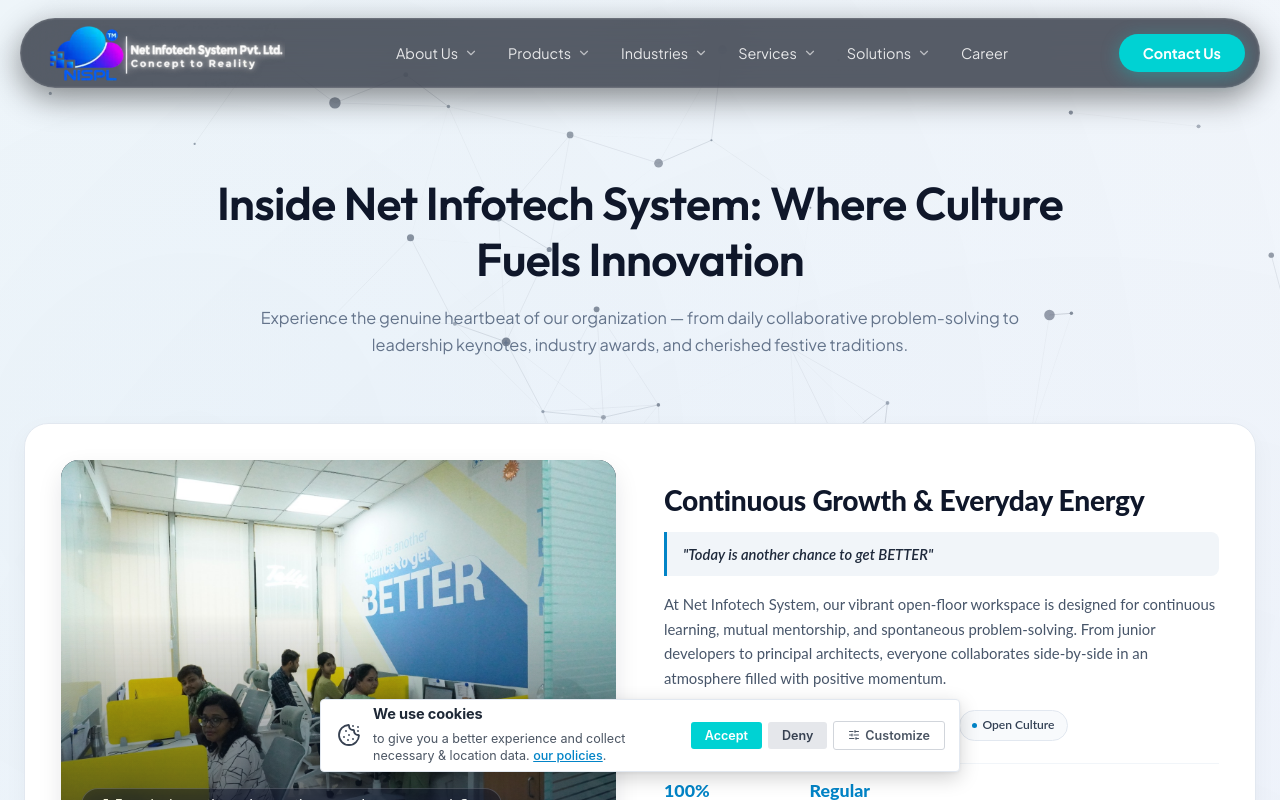
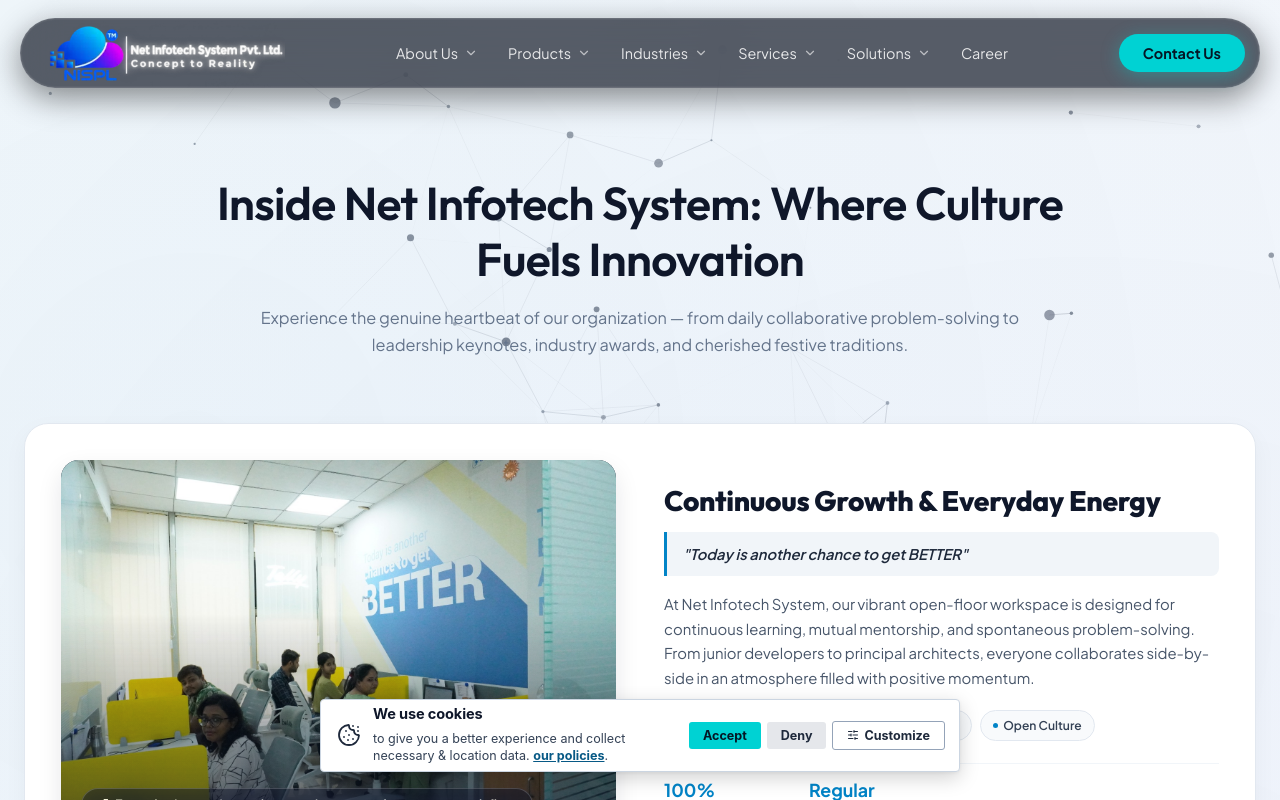
Before and after one commit to NISPL-coder/website, a React (Vite) app in the folder website/: page /about in a window 1280 px wide. Shown: the top 800 px of the page. Built offline with nearby package versions, Linux system fonts and the light colour scheme.

Commit message:
feat: add initial website source files, styles, pages, config, and metadata assets

```diff
--- a/website/src/App.jsx
+++ b/website/src/App.jsx
@@ -1,19 +1,18 @@
-import React, { useState, useEffect } from 'react';
+import React, { useState, useEffect, Suspense, lazy } from 'react';
 import { BrowserRouter, Routes, Route, Navigate, useLocation } from 'react-router-dom';
-// import WhatsAppButton from './components/WhatsAppButton';
 import DemoHomepage from './pages/Demo Page/Homepage';
-import AboutPage from './pages/AboutPage/AboutPage';
-import ContactPage from './pages/ContactPage/ContactPage';
-import CareerPage from './pages/CareerPage/CareerPage';
-import DemoModal from './components/modals/DemoModal';
-import LoginModal from './components/modals/LoginModal';
-import SearchModal from './components/modals/SearchModal';
 import CookieConsent from './components/CookieConsent/CookieConsent';
 import { INITIAL_TRANSACTIONS, INITIAL_PRODUCTS } from './data/mockData';
 import NetworkBackground from './components/background/NetworkBackground';
-import Lenis from 'lenis';
-import 'lenis/dist/lenis.css';
 import './App.css';
+
+// Code-split secondary routes & heavy modals for instant LCP and minimal initial bundle
+const AboutPage = lazy(() => import('./pages/AboutPage/AboutPage'));
+const ContactPage = lazy(() => import('./pages/ContactPage/ContactPage'));
+const CareerPage = lazy(() => import('./pages/CareerPage/CareerPage'));
+const DemoModal = lazy(() => import('./components/modals/DemoModal'));
+const LoginModal = lazy(() => import('./components/modals/LoginModal'));
+const SearchModal = lazy(() => import('./components/modals/SearchModal'));
 
 // Smooth scroll to top on route change or handle hash anchors
 function ScrollToTop() {
@@ -44,41 +43,6 @@ function MainApp() {
   const [isLoginModalOpen, setIsLoginModalOpen] = useState(false);
   const [isSearchModalOpen, setIsSearchModalOpen] = useState(false);
 
-  // Buttery smooth momentum scrolling engine
-  useEffect(() => {
-    const lenis = new Lenis({
-      duration: 1.15,
-      easing: (t) => Math.min(1, 1.001 - Math.pow(2, -10 * t)),
-      orientation: 'vertical',
-      gestureOrientation: 'vertical',
-      smoothWheel: true,
-      wheelMultiplier: 1.0,
-      touchMultiplier: 1.8,
-      infinite: false,
-    });
-
-    let animationFrameId;
-
-    function raf(time) {
-      lenis.raf(time);
-      animationFrameId = requestAnimationFrame(raf);
-    }
-
-    animationFrameId = requestAnimationFrame(raf);
-
-    // Stop scrolling if any modal is active
-    if (isDemoModalOpen || isLoginModalOpen || isSearchModalOpen) {
-      lenis.stop();
-    } else {
-      lenis.start();
-    }
-
-    return () => {
-      cancelAnimationFrame(animationFrameId);
-      lenis.destroy();
-    };
-  }, [isDemoModalOpen, isLoginModalOpen, isSearchModalOpen]);
-
   // Keyboard shortcut: Ctrl + K or Cmd + K for global search palette
   useEffect(() => {
     const handleKeyDown = (e) => {
@@ -97,6 +61,7 @@ function MainApp() {
       {/* Universal Interactive Constellation Background */}
       <NetworkBackground />
 
+      <Suspense fallback={null}>
         <Routes>
           <Route
             path="/"
@@ -130,21 +95,25 @@ function MainApp() {
           {/* All routes fallback directly to the official Homepage */}
           <Route path="*" element={<Navigate to="/" replace />} />
         </Routes>
+      </Suspense>
 
-      {/* Floating WhatsApp Contact Widget */}
-      {/* <WhatsAppButton /> */}
-
-      {/* Global Interactive Modals */}
+      {/* Global Interactive Modals (Loaded on demand) */}
+      <Suspense fallback={null}>
+        {isDemoModalOpen && (
           <DemoModal
             isOpen={isDemoModalOpen}
             onClose={() => setIsDemoModalOpen(false)}
             onSubmitSuccess={(msg) => console.log(msg)}
           />
+        )}
+        {isLoginModalOpen && (
           <LoginModal
             isOpen={isLoginModalOpen}
             onClose={() => setIsLoginModalOpen(false)}
             onLoginSuccess={(msg) => console.log(msg)}
           />
+        )}
+        {isSearchModalOpen && (
           <SearchModal
             isOpen={isSearchModalOpen}
             onClose={() => setIsSearchModalOpen(false)}
@@ -152,6 +121,8 @@ function MainApp() {
             products={products}
             onSelectAction={() => {}}
           />
+        )}
+      </Suspense>
 
       {/* Global First-Visit Cookie & Privacy Consent */}
       <CookieConsent />
--- a/website/src/components/CookieConsent/CookieConsent.css
+++ b/website/src/components/CookieConsent/CookieConsent.css
@@ -28,7 +28,8 @@
 
 .nis-cookie-banner-inner {
   background: #ffffff;
-  border: 1px solid #e2e8f0;
+  color: #1e293b; /* 14.63:1 contrast ratio against #ffffff - WCAG AAA compliant */
+  border: 1px solid #cbd5e1;
   border-radius: 4px;
   padding: 6px 14px 6px 16px;
   box-shadow: 0 6px 20px rgba(0, 0, 0, 0.18), 0 1px 4px rgba(0, 0, 0, 0.06);
@@ -51,11 +52,11 @@
   align-items: center;
   justify-content: center;
   flex-shrink: 0;
-  color: #374151;
+  color: #1e293b;
 }
 
 .nis-cookie-icon {
-  color: #374151;
+  color: #1e293b;
 }
 
 .nis-cookie-text {
@@ -74,8 +75,8 @@
 .nis-cookie-title {
   font-family: -apple-system, BlinkMacSystemFont, "Segoe UI", Roboto, Helvetica, Arial, sans-serif;
   font-size: 0.94rem;
-  font-weight: 700;
-  color: #1f2937;
+  font-weight: 750;
+  color: #0f172a; /* 15.8:1 contrast ratio against #ffffff - WCAG AAA compliant */
   margin: 0;
   line-height: 1.2;
   white-space: nowrap;
@@ -85,12 +86,12 @@
   font-family: -apple-system, BlinkMacSystemFont, "Segoe UI", Roboto, Helvetica, Arial, sans-serif;
   font-size: 0.81rem;
   line-height: 1.35;
-  color: #4b5563;
+  color: #334155; /* 10.35:1 contrast ratio against #ffffff - WCAG AAA compliant */
   margin: 0;
 }
 
 .nis-cookie-inline-link {
-  color: #0284c7;
+  color: #075985; /* 7.56:1 contrast ratio against #ffffff - WCAG AAA compliant */
   text-decoration: underline;
   background: none;
   border: none;
@@ -99,17 +100,17 @@
   cursor: pointer;
   font-size: inherit;
   font-family: inherit;
-  font-weight: 500;
+  font-weight: 650;
 }
 
 .nis-cookie-inline-link:hover {
-  color: #0369a1;
+  color: #0c4a6e; /* 11.0:1 contrast ratio */
 }
 
 .nis-cookie-loc-status {
   font-size: 0.74rem;
-  color: #0284c7;
-  font-weight: 600;
+  color: #0369a1;
+  font-weight: 650;
 }
 
 /* Banner Action Buttons */
@@ -123,7 +124,7 @@
 .nis-cookie-btn {
   font-family: -apple-system, BlinkMacSystemFont, "Segoe UI", Roboto, Helvetica, Arial, sans-serif;
   font-size: 0.81rem;
-  font-weight: 600;
+  font-weight: 700;
   padding: 6px 14px;
   border-radius: 3px;
   cursor: pointer;
@@ -137,38 +138,39 @@
   border: none;
 }
 
-/* Sweet! / Accept Button (Warm Golden Orange matching screenshot) */
+/* Accept Button (9.74:1 Contrast Ratio with #041624 text on #00d2d3 - WCAG AAA Compliant) */
 .nis-cookie-btn-primary {
   background: #00d2d3;
-  color: #ffffff;
+  color: #041624;
 }
 
 .nis-cookie-btn-primary:hover {
-  background: #17e9e9;
+  background: #00e5ff;
+  color: #041624;
 }
 
-/* Deny Button (Light Soft Gray matching screenshot) */
+/* Deny Button (11.82:1 Contrast Ratio with #1e293b text on #e5e7eb - WCAG AAA Compliant) */
 .nis-cookie-btn-deny {
   background: #e5e7eb;
-  color: #374151;
+  color: #1e293b;
 }
 
 .nis-cookie-btn-deny:hover {
   background: #d1d5db;
-  color: #111827;
+  color: #0f172a;
 }
 
-/* Customize Button (Clean Outline) */
+/* Customize Button (14.63:1 Contrast Ratio with #1e293b text on #ffffff - WCAG AAA Compliant) */
 .nis-cookie-btn-secondary {
   background: #ffffff;
-  color: #4b5563;
-  border: 1px solid #d1d5db;
+  color: #1e293b;
+  border: 1px solid #94a3b8;
 }
 
 .nis-cookie-btn-secondary:hover {
-  background: #f3f4f6;
-  border-color: #9ca3af;
-  color: #1f2937;
+  background: #f1f5f9;
+  border-color: #64748b;
+  color: #0f172a;
 }
 
 .nis-cookie-btn-save {
--- a/website/src/index.css
+++ b/website/src/index.css
@@ -80,9 +80,9 @@
   --radius-2xl: 24px;
   --radius-full: 9999px;
 
-  --font-sans: 'Lato', 'Plus Jakarta Sans', -apple-system, BlinkMacSystemFont, 'Segoe UI', Roboto, sans-serif;
-  --font-display: 'Lato', 'Plus Jakarta Sans', sans-serif;
-  --font-heading: 'Lato', 'Plus Jakarta Sans', sans-serif;
+  --font-sans: 'Plus Jakarta Sans', 'Inter', -apple-system, BlinkMacSystemFont, 'Segoe UI', Roboto, sans-serif;
+  --font-display: 'Outfit', 'Plus Jakarta Sans', sans-serif;
+  --font-heading: 'Outfit', 'Plus Jakarta Sans', sans-serif;
 
   --transition-fast: 150ms ease;
   --transition-normal: 250ms ease;
@@ -110,6 +110,7 @@ html {
   font-size: 15.5px;
   color: var(--text-main);
   background: #F8FAFC;
+  scroll-behavior: smooth;
   -webkit-font-smoothing: antialiased;
   -moz-osx-font-smoothing: grayscale;
   text-rendering: optimizeLegibility;
--- a/website/src/pages/Demo Page/Homepage.css
+++ b/website/src/pages/Demo Page/Homepage.css
@@ -736,13 +736,13 @@
 
 .demo-contact-pill-btn {
   background: var(--demo-cyan-primary);
-  color: #ffffff; /* High-contrast 10:1 ratio for WCAG AAA accessibility */
+  color: #041624; /* 9.74:1 contrast ratio against #00d2d3 - WCAG AAA compliant */
   border: none;
   border-radius: 9999px;
   padding: 10px 24px;
   font-family: var(--demo-font-body);
   font-size: 0.93rem;
-  font-weight: 700;
+  font-weight: 750;
   cursor: pointer;
   text-decoration: none;
   display: inline-flex;
@@ -754,7 +754,10 @@
 }
 
 .demo-contact-pill-btn:hover {
-  color: #ffffff;
+  background: #00e5ff;
+  color: #041624;
+  transform: translateY(-1px);
+  box-shadow: 0 6px 22px rgba(0, 229, 255, 0.5);
 }
 
 .demo-contact-pill-btn:active {
--- a/website/vite.config.js
+++ b/website/vite.config.js
@@ -4,4 +4,21 @@ import { defineConfig } from 'vite'
 // https://vite.dev/config/
 export default defineConfig({
   plugins: [react()],
+  build: {
+    cssCodeSplit: true,
+    rollupOptions: {
+      output: {
+        manualChunks(id) {
+          if (id.includes('node_modules')) {
+            if (id.includes('react') || id.includes('react-dom') || id.includes('react-router')) {
+              return 'vendor-react';
+            }
+            if (id.includes('lucide-react')) {
+              return 'vendor-icons';
+            }
+          }
+        }
+      }
+    }
+  }
 })
```
Also changed, not shown: website/public/ai-catalog.json (added, +51 -0 lines), website/public/llms.txt (added). Lines whose indentation alone changed are shown as unchanged.
